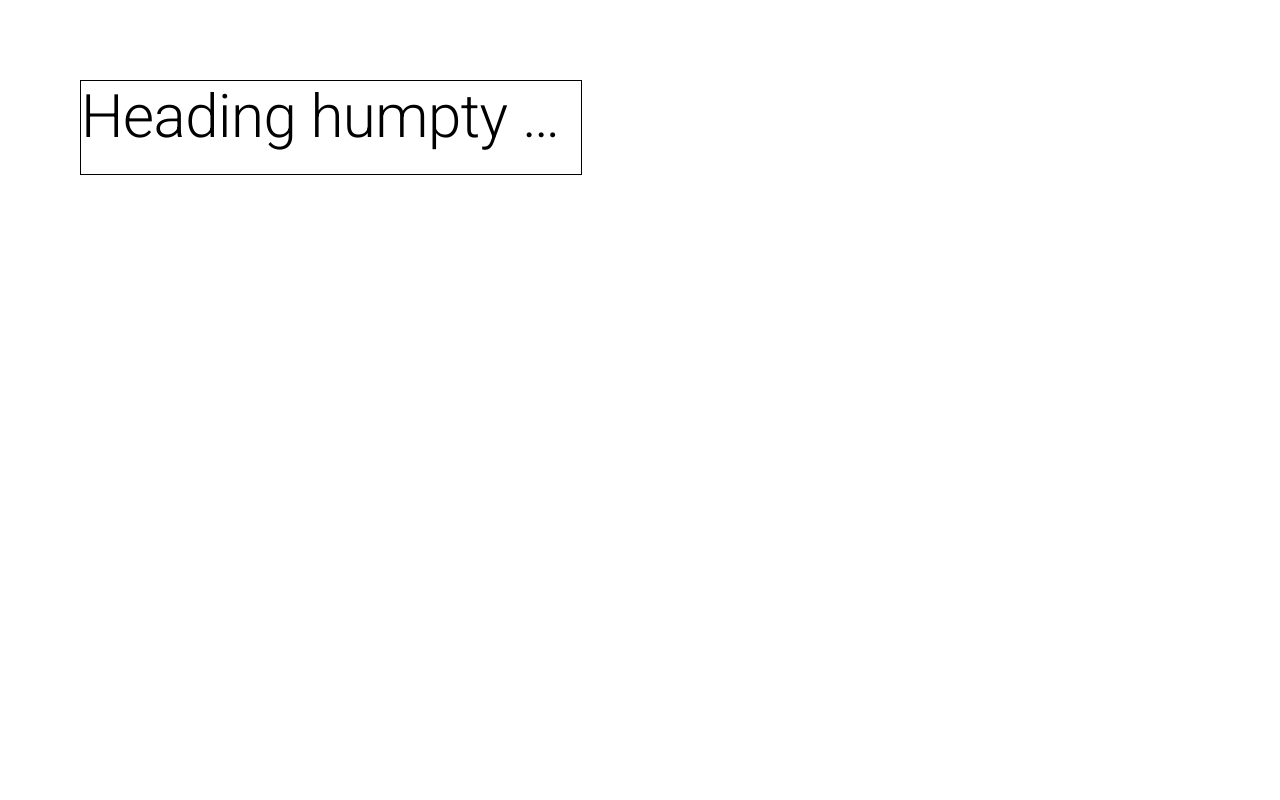
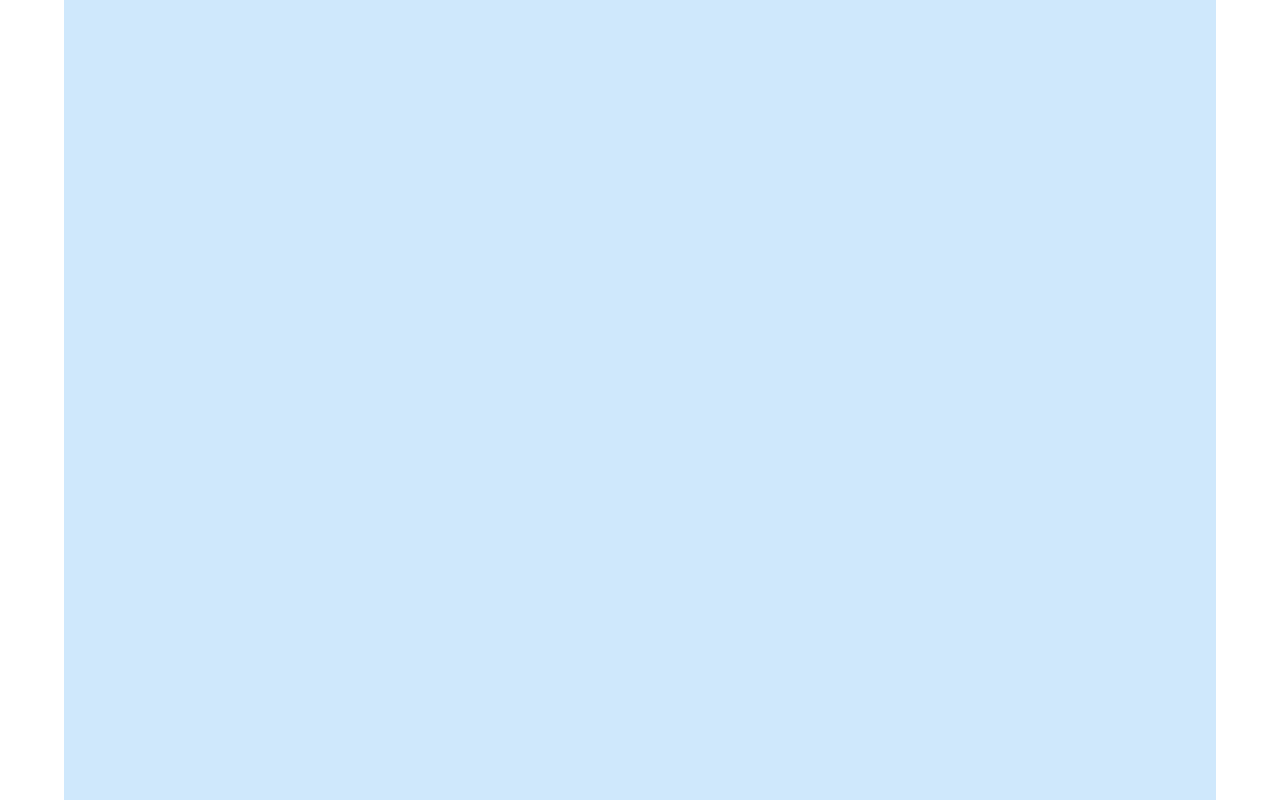
Before and after one commit to BlackLacost/mui-ty-demo, a React (Create React App) app: page / in a window 1280 px wide. Built offline with nearby package versions, Linux system fonts and the light colour scheme.

Commit message:
Container & CSS Baseline

```diff
--- a/src/components/Dummy.jsx
+++ b/src/components/Dummy.jsx
@@ -1,12 +1,14 @@
-import { Box, Typography } from '@mui/material'
+import { Box, Container, CssBaseline } from '@mui/material'
 
 const Dummy = () => {
   return (
-    <Box sx={{ maxWidth: 500, m: 10, border: '1px solid black' }}>
-      <Typography variant="h2" component="h1" gutterBottom noWrap>
-        Heading humpty dumpty sat on a wall, humpty dumpty had a great fall
-      </Typography>
-    </Box>
+    <>
+      {/* Normalize */}
+      <CssBaseline />
+      <Container maxWidth="lg">
+        <Box sx={{ bgcolor: '#cfe8fc', height: '100vh' }} />
+      </Container>
+    </>
   )
 }
 
```
